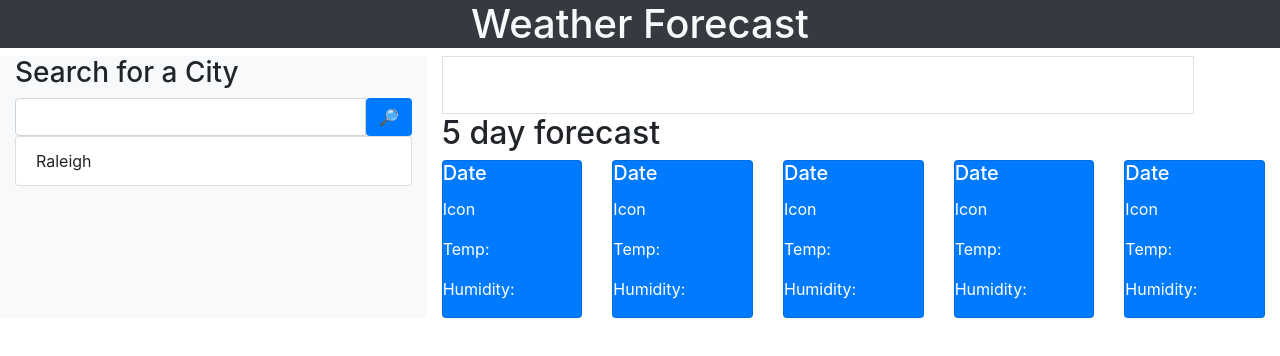
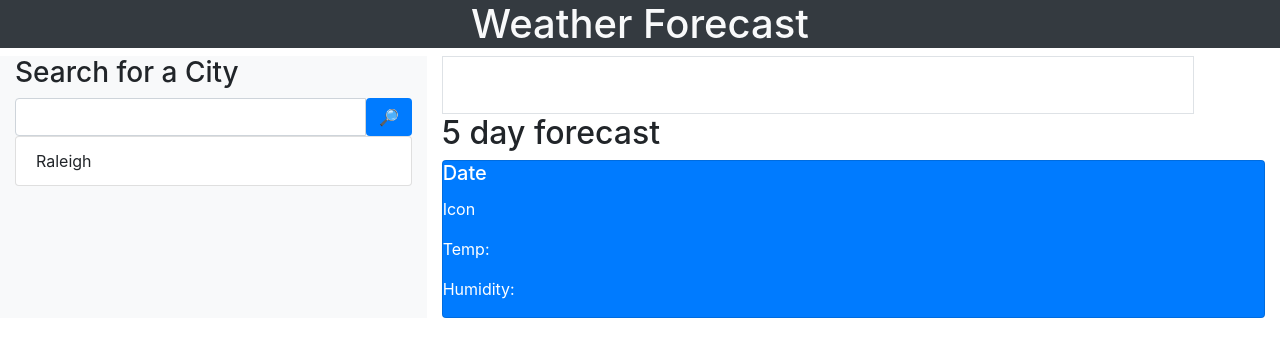
Before and after one commit to Ivyparade/WeatherForecast, a plain HTML site: page index.html in a window 1280 px wide. Drawn offline with nearby package versions, Linux system fonts and the light colour scheme.

Commit message:
delete cards to make way for dynamic generation

```diff
--- a/index.html
+++ b/index.html
@@ -53,46 +53,6 @@
                             <p>Humidity:</p>
                         </div>
                     </div>
-                    <div class="col">
-                        <div class="card bg-primary text-white">
-                            <h5 class="card-title">Date</h5>
-                            <p class="card-text">
-                                Icon
-                            </p>
-                            <p>Temp:</p>
-                            <p>Humidity:</p>
-                        </div>
-                    </div>
-                    <div class="col">
-                        <div class="card bg-primary text-white">
-                            <h5 class="card-title">Date</h5>
-                            <p class="card-text">
-                                Icon
-                            </p>
-                            <p>Temp:</p>
-                            <p>Humidity:</p>
-                        </div>
-                    </div>
-                    <div class="col">
-                        <div class="card bg-primary text-white">
-                            <h5 class="card-title">Date</h5>
-                            <p class="card-text">
-                                Icon
-                            </p>
-                            <p>Temp:</p>
-                            <p>Humidity:</p>
-                        </div>
-                    </div>
-                    <div class="col">
-                        <div class="card bg-primary text-white">
-                            <h5 class="card-title">Date</h5>
-                            <p class="card-text">
-                                Icon
-                            </p>
-                            <p>Temp:</p>
-                            <p>Humidity:</p>
-                        </div>
-                    </div>
                 </div>
             </div>
         </div>
```
